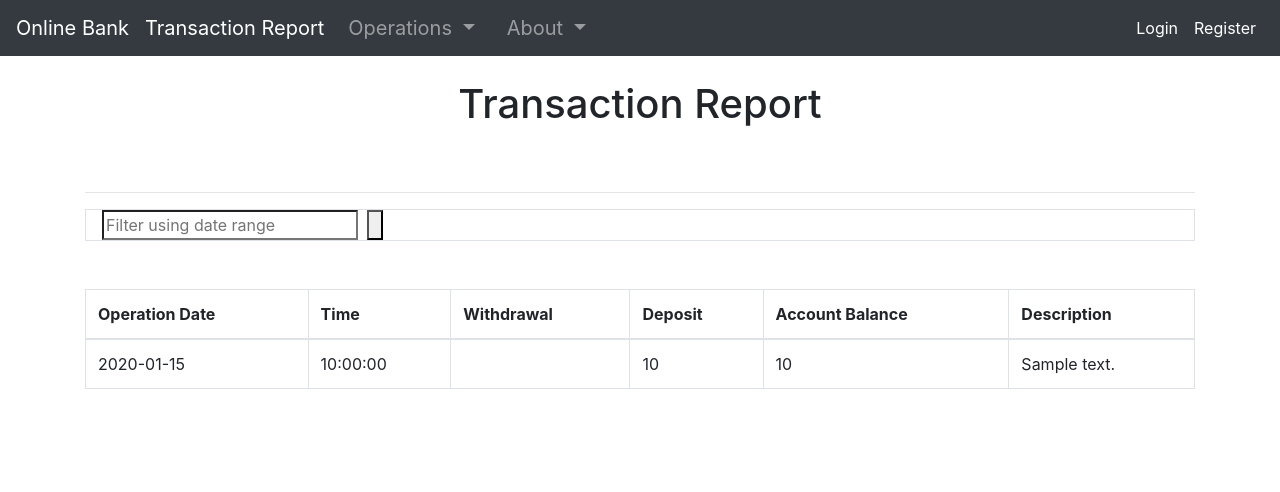
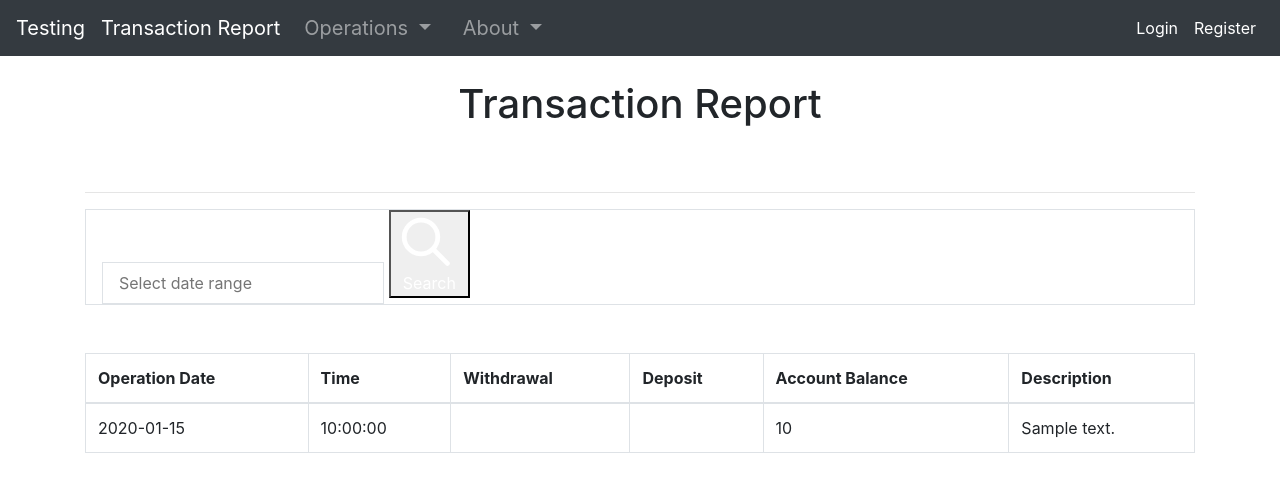
Before and after one commit to daniel05155/Customed-Online-Banking-System, a Django app: template templates/transactions/transactions_report.html in a window 1280 px wide. Shown: the top 492 px of the page. Run offline with Django 5.2, Linux system fonts and the light colour scheme; the template is opened without the code that fills it: most values are stand-ins (such as "Sample title", 1, 10 or a date in 2020); some libraries are stand-ins or nearby versions.

Commit message:
Alter the template of transaction report

```diff
--- a/templates/common/base.html
+++ b/templates/common/base.html
@@ -1,26 +1,23 @@
 <!doctype html>
 <html lang="en">
   <head>
-    <!-- Required meta tags -->
     <meta charset="utf-8">
     <meta name="viewport" content="width=device-width, initial-scale=1, shrink-to-fit=no">
     <!-- Bootstrap CSS -->
     <link rel="stylesheet" href="https://stackpath.bootstrapcdn.com/bootstrap/4.3.1/css/bootstrap.min.css"
           integrity="sha384-ggOyR0iXCbMQv3Xipma34MD+dH/1fQ784/j6cY/iJTQUOhcWr7x9JvoRxT2MZw1T"
           crossorigin="anonymous">
+    <!-- Date Range Picker CSS -->
+    <link rel="stylesheet" href="https://cdn.jsdelivr.net/npm/daterangepicker/daterangepicker.css" />
 
     <title>Online Bank System</title>
   </head>
 
   <body>
     <nav class="navbar navbar-expand-lg navbar-dark bg-dark">
-      <!-- 原始首頁連結 (保留) -->
-      <a class="navbar-brand" href="{% url 'home'  %}">Online Bank</a>
-
-      <!-- 移除 Deposit、Withdrawal，保留 Transaction Report -->
+      <a class="navbar-brand" href="{% url 'home'  %}">Testing</a>
       <a class="navbar-brand" href="{% url 'transaction_report'  %}">Transaction Report</a>
 
-      <!-- [新增] Finance 下拉選單，將 Deposit / Withdrawal 放進來 -->
       <ul class="navbar-nav">
         <li class="nav-item dropdown">
           <a class="nav-link dropdown-toggle navbar-brand" href="#" id="financeDropdown"
@@ -34,27 +31,26 @@
           </div>
         </li>
 
-        <!-- [新增] About 下拉選單 -->
+        <!-- DropDown list of about -->
         <li class="nav-item dropdown">
           <a class="nav-link dropdown-toggle navbar-brand" href="#" id="aboutDropdown"
              role="button" data-toggle="dropdown" aria-haspopup="true" aria-expanded="false">
             About
           </a>
           <div class="dropdown-menu" aria-labelledby="aboutDropdown">
-            <!-- 這裡可以放置關於網站／公司等超連結 -->
             <!-- <a class="dropdown-item" href="#">Team</a> -->
           </div>
         </li>
       </ul>
 
-      <!-- 原始的 Toggler (保留) -->
+      <!-- Initial Toggler  -->
       <button class="navbar-toggler" type="button" data-toggle="collapse"
               data-target="#navbarSupportedContent" aria-controls="navbarSupportedContent"
               aria-expanded="false" aria-label="Toggle navigation">
         <span class="navbar-toggler-icon"></span>
       </button>
 
-      <!-- 原始的右側導覽列 (保留) -->
+      <!-- 右側導覽列 -->
       <div class="collapse navbar-collapse" id="navbarSupportedContent">
         <ul class="navbar-nav ml-auto">
           {# Will know if user is logged in or not #}
@@ -91,13 +87,16 @@
               {{ message }}
           </div>
         {% endfor %}
+
       {% endif %}
 
       {% block content %}
       {% endblock %}
+
+      {% block footer_extra %}
+      {% endblock %}
     </div>
 
-    <!-- Optional JavaScript -->
     <!-- jQuery first, then Popper.js, then Bootstrap JS -->
     <script src="https://code.jquery.com/jquery-3.3.1.slim.min.js"
             integrity="sha384-q8i/X+965DzO0rT7abK41JStQIAqVgRVzpbzo5smXKp4YfRvH+8abtTE1Pi6jizo"
@@ -108,5 +107,10 @@
     <script src="https://stackpath.bootstrapcdn.com/bootstrap/4.3.1/js/bootstrap.min.js"
             integrity="sha384-JjSmVgyd0p3pXB1rRibZUAYoIIy6OrQ6VrjIEaFf/nJGzIxFDsf4x0xIM+B07jRM"
             crossorigin="anonymous"></script>
+
+    <!-- Date Range Picker JS -->
+    <script src="https://cdn.jsdelivr.net/momentjs/latest/moment.min.js"></script>
+    <script src="https://cdn.jsdelivr.net/npm/daterangepicker/daterangepicker.min.js"></script>
+
   </body>
 </html>
--- a/templates/transactions/transactions_report.html
+++ b/templates/transactions/transactions_report.html
@@ -1,16 +1,21 @@
 {% extends 'common/base.html' %}
+{% load static %}
 
 {% block content %}
 <h1 class="font-mono font-bold text-3xl text-center pb-5 pt-10">Transaction Report</h1>
 <hr />
-<!-- Data Range Picker -->
+
+<!-- Data Range Form-->
 <form method="get">
-    <div class="mt-10 h-10 pl-3 pr-2 bg-white border rounded-md border-gray-500 flex justify-between items-center relative">
-        <input type="search" name="daterange" id="search" placeholder="Filter using date range" value="{{ request.GET.daterange }}" class="appearance-none w-full outline-none focus:outline-none active:outline-none" />
-        <button type="submit" class="ml-1 outline-none focus:outline-none active:outline-none">
-            <svg fill="none" stroke="currentColor" stroke-linecap="round" stroke-linejoin="round" stroke-width="2" viewBox="0 0 24 24" class="w-6 h-6">
-                <path d="M21 21l-6-6m2-5a7 7 0 11-14 0 7 7 0 0114 0z"></path>
-            </svg>
+    <div class="mt-6 h-10 pl-3 pr-3 bg-white border rounded-md border-gray-400 flex flex-col space-y-2">
+        <input type="text" name="daterange" id="daterange" placeholder="Select date range" class="appearance-none h-full w-full text-sm outline-none focus:outline-none active:outline-none border rounded-md border-gray-300 px-3 py-2" readonly />
+        <button type="submit" class="w-full h-10 bg-blue-600 text-white text-sm rounded-md hover:bg-blue-700 focus:outline-none flex items-center justify-center">
+            <span class="flex items-center">
+                <svg fill="none" stroke="currentColor" stroke-linecap="round" stroke-linejoin="round" stroke-width="2" viewBox="0 0 24 24" class="w-5 h-5 mr-2">
+                    <path d="M21 21l-6-6m2-5a7 7 0 11-14 0 7 7 0 0114 0z"></path>
+                </svg>
+                Search
+            </span>
         </button>
     </div>
     {% if form.daterange.errors %}
@@ -19,6 +24,9 @@
         {% endfor %}
     {% endif %}
 </form>
+
+
+
 
 <div class="w-full mt-5">
     <table class="table table-bordered">
@@ -43,7 +51,7 @@
                         {% endif %}
                     </td>
                     <td>
-                        {% if transaction.transaction_type != 'Withdrawal' %}
+                        {% if transaction.transaction_type == 'Deposit' %}
                             {{ transaction.transaction_amount }}
                         {% endif %}
                     </td>
@@ -54,53 +62,14 @@
         </tbody>
     </table>
 </div>
-{% endblock %}
 
-{% block footer_extra %}
-<!-- Include the required JS and CSS for Date Range Picker -->
 <script src="https://cdn.jsdelivr.net/jquery/latest/jquery.min.js"></script>
 <script src="https://cdn.jsdelivr.net/momentjs/latest/moment.min.js"></script>
 <script src="https://cdn.jsdelivr.net/npm/daterangepicker/daterangepicker.min.js"></script>
 <link rel="stylesheet" href="https://cdn.jsdelivr.net/npm/daterangepicker/daterangepicker.css" />
 
-<script type="text/javascript">
-    $(function () {
-        // Initialize Date Range Picker
-        $('input[name="daterange"]').daterangepicker({
-            autoUpdateInput: true,
-            locale: {
-                format: "YYYY-MM-DD",
-                separator: " - ",
-                applyLabel: "Apply",
-                cancelLabel: "Clear",
-                daysOfWeek: ["Su", "Mo", "Tu", "We", "Th", "Fr", "Sa"],
-                monthNames: [
-                    "January",
-                    "February",
-                    "March",
-                    "April",
-                    "May",
-                    "June",
-                    "July",
-                    "August",
-                    "September",
-                    "October",
-                    "November",
-                    "December",
-                ],
-                firstDay: 1,
-            },
-        });
 
-        // Event listener for apply button
-        $('input[name="daterange"]').on("apply.daterangepicker", function (ev, picker) {
-            $(this).val(picker.startDate.format("YYYY-MM-DD") + " - " + picker.endDate.format("YYYY-MM-DD"));
-        });
+<!-- Import Js file -->
+<script src="{% static 'js/daterange_picker.js' %}"></script>
 
-        // Event listener for clear button
-        $('input[name="daterange"]').on("cancel.daterangepicker", function (ev, picker) {
-            $(this).val("");
-        });
-    });
-</script>
 {% endblock %}
--- a/transactions/forms.py
+++ b/transactions/forms.py
@@ -17,7 +17,6 @@
 
 class TransactionDateRangeForm(forms.Form):
     daterange = forms.CharField(required=False)
-    # print(daterange)
 
     def clean_daterange(self):
         daterange = self.cleaned_data.get("daterange")
--- a/transactions/views.py
+++ b/transactions/views.py
@@ -86,7 +86,6 @@
     try:
         account_info = AccountInfo.objects.get(account_user=request.user)
         transactions = Transaction.objects.filter(transaction_account_info=account_info)
-
         # Handle date range form
         form = TransactionDateRangeForm(request.GET or None)
         if form.is_valid():
@@ -97,7 +96,6 @@
 
     except AccountInfo.DoesNotExist:
         messages.error(request, "No account information found for the current user.")
-
     context = {
         'username': request.user.username,
         'account_no': account_info.account_No,
```
